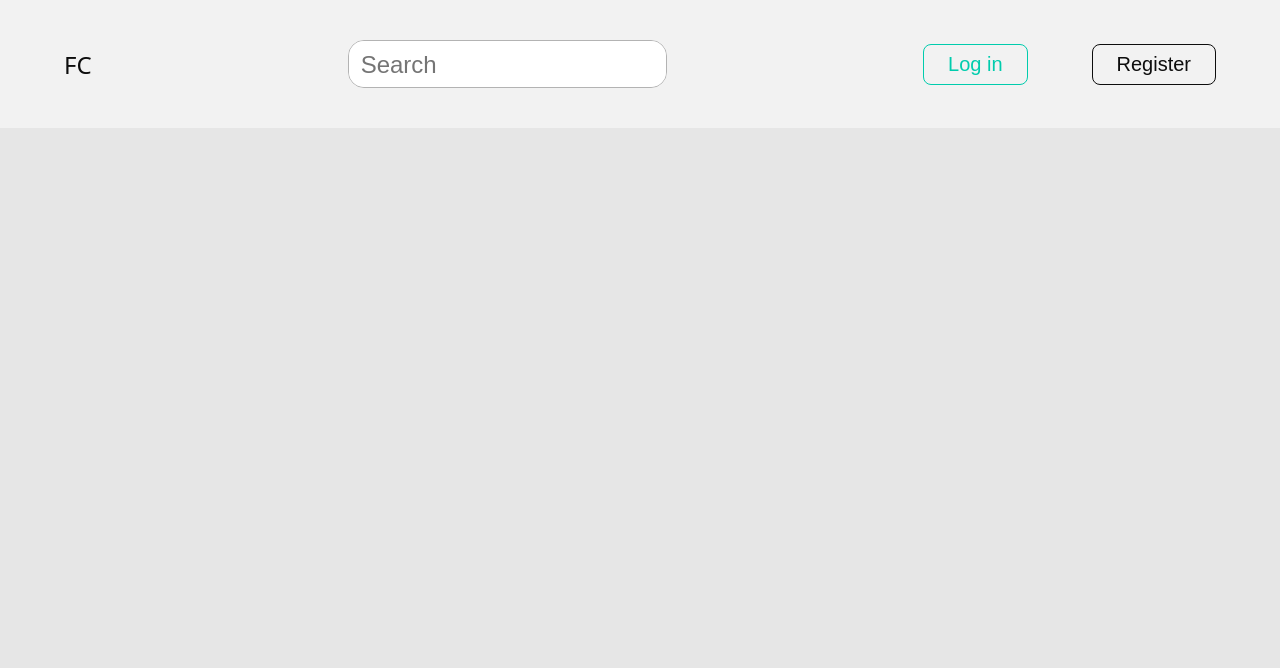
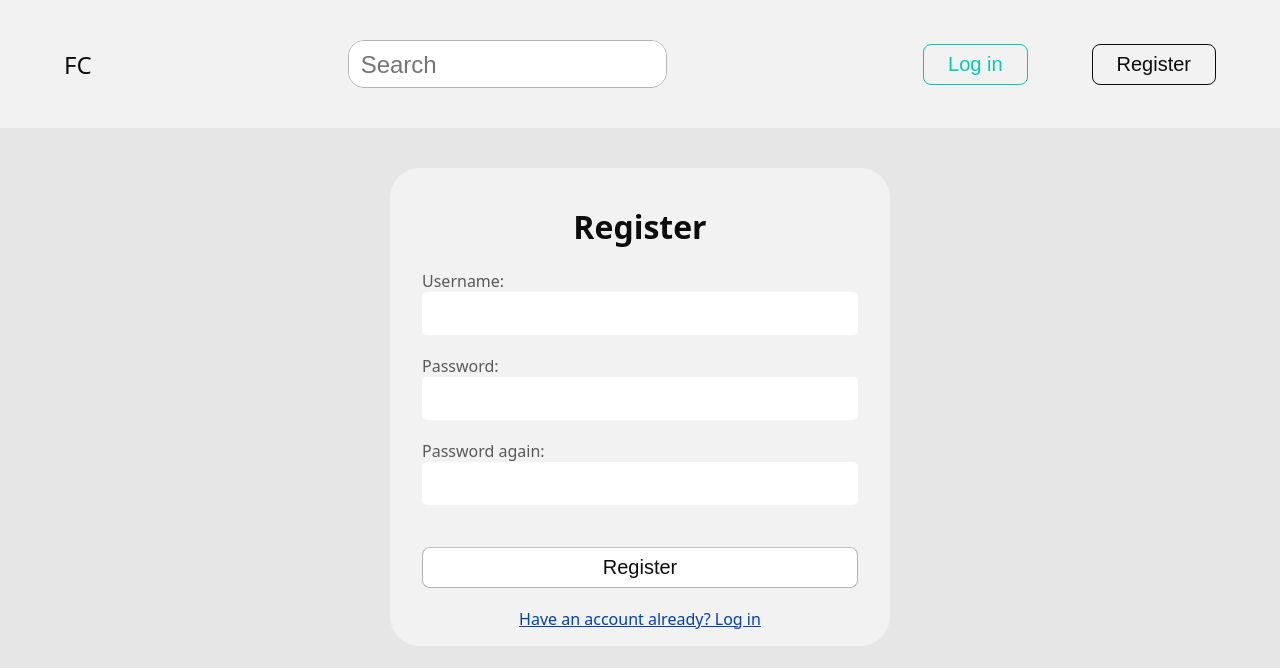
Before and after one commit to MartinJokl/flashcards, a React (Vite) app in the folder front/: page /register in a window 1280 px wide. Shown: the top 668 px of the page. Built offline with nearby package versions, Linux system fonts and the light colour scheme.

Commit message:
Add registering

```diff
--- a/front/src/App.tsx
+++ b/front/src/App.tsx
@@ -44,7 +44,7 @@ function App() {
       <Routes>
         <Route index element={<HomePage />} />
         <Route path='/login' element={<LoginPage reloadUser={reloadUser} />} />
-        <Route path='/register' element={<RegisterPage />} />
+        <Route path='/register' element={<RegisterPage reloadUser={reloadUser} />} />
       </Routes>
     </UserContext.Provider>
   )
--- a/front/src/pages/login/LoginPage.css
+++ b/front/src/pages/login/LoginPage.css
@@ -19,7 +19,7 @@
   visibility: visible;
 }
 
-@media screen and (max-height: 650px) {
+@media screen and (max-height: 900px) {
   .login-container {
     margin-top: 5vh;
   }
--- a/front/src/pages/register/RegisterPage.tsx
+++ b/front/src/pages/register/RegisterPage.tsx
@@ -1,9 +1,79 @@
+import { useState, type ChangeEvent } from "react";
+import { Link, useNavigate } from "react-router";
+import { normalAxios } from "../../axiosInstance";
+import { saveToken } from "../../tokenManager";
 import Header from "../../components/Header";
 
-function RegisterPage() {
+
+function RegisterPage({ reloadUser }: { reloadUser: () => void}) {
+  const navigate = useNavigate();
+
+  const [username, setUsername] = useState('');
+  const [password, setPassword] = useState('');
+  const [password2, setPassword2] = useState('');
+
+  const [errorText, setErrorText] = useState('');
+
+  function showError(error: string): void {
+    setErrorText(error);
+    setTimeout(() => {
+      setErrorText('');
+    }, 2500)
+  }
+
+  async function register(): Promise<void> {
+    if (password !== password2) {
+      showError('Passwords do not match')
+      return;
+    }
+    const response = await normalAxios.post('/api/accounts', {
+      username,
+      password
+    });
+    if (response.status === 201){
+      saveToken(response.data.token);
+      reloadUser();
+      navigate('/');
+    }
+    else {
+      showError(response.data.message)
+    }
+  }
+
+  function changeUsernameText(event: ChangeEvent<HTMLInputElement, HTMLInputElement>): void {
+    setUsername(event.target.value);
+  }
+  function changePasswordText(event: ChangeEvent<HTMLInputElement, HTMLInputElement>): void {
+    setPassword(event.target.value);
+  }
+  function changePassword2Text(event: ChangeEvent<HTMLInputElement, HTMLInputElement>): void {
+    setPassword2(event.target.value);
+  }
+
   return (
     <>
+      <title>Jobs app register</title>
+
       <Header />
+
+      <div className="login-container container">
+        <h1>Register</h1>
+        <div className='input-container'>
+          <span>Username: </span>
+          <input type="text" value={username} onChange={changeUsernameText} />
+        </div>
+        <div className='input-container'>
+          <span>Password: </span>
+          <input type="password" value={password} onChange={changePasswordText} />
+        </div>
+        <div className='input-container'>
+          <span>Password again: </span>
+          <input type="password" value={password2} onChange={changePassword2Text} />
+        </div>
+        <p className={`login-error-text ${errorText === '' ? '' : 'visible'}`}>{errorText || 'Error'}</p>
+        <button onClick={register} className='login-button primary'>Register</button>
+        <Link className="link" to="/login">Have an account already? Log in</Link>
+      </div>
     </>
   )
 }
```
